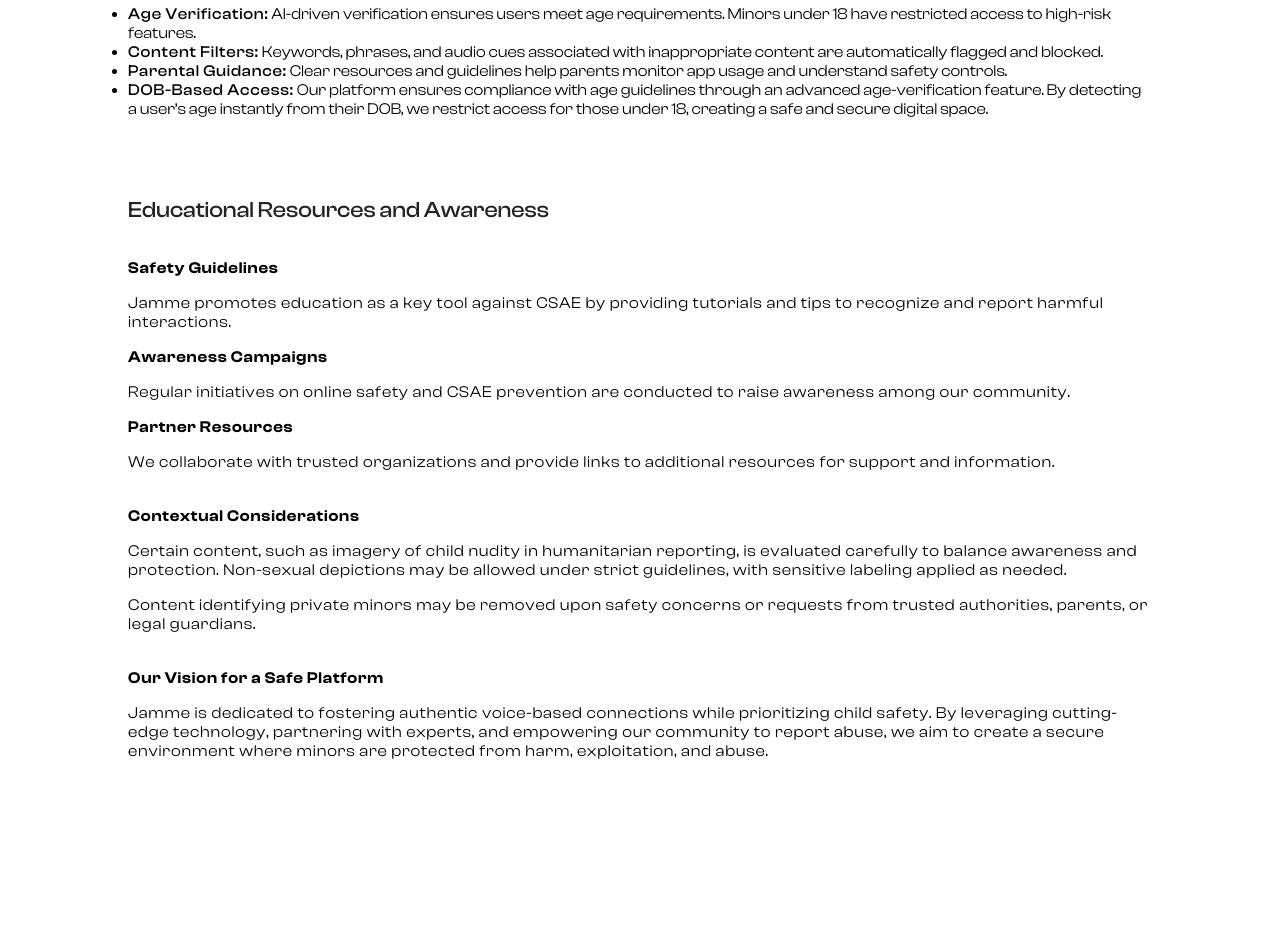
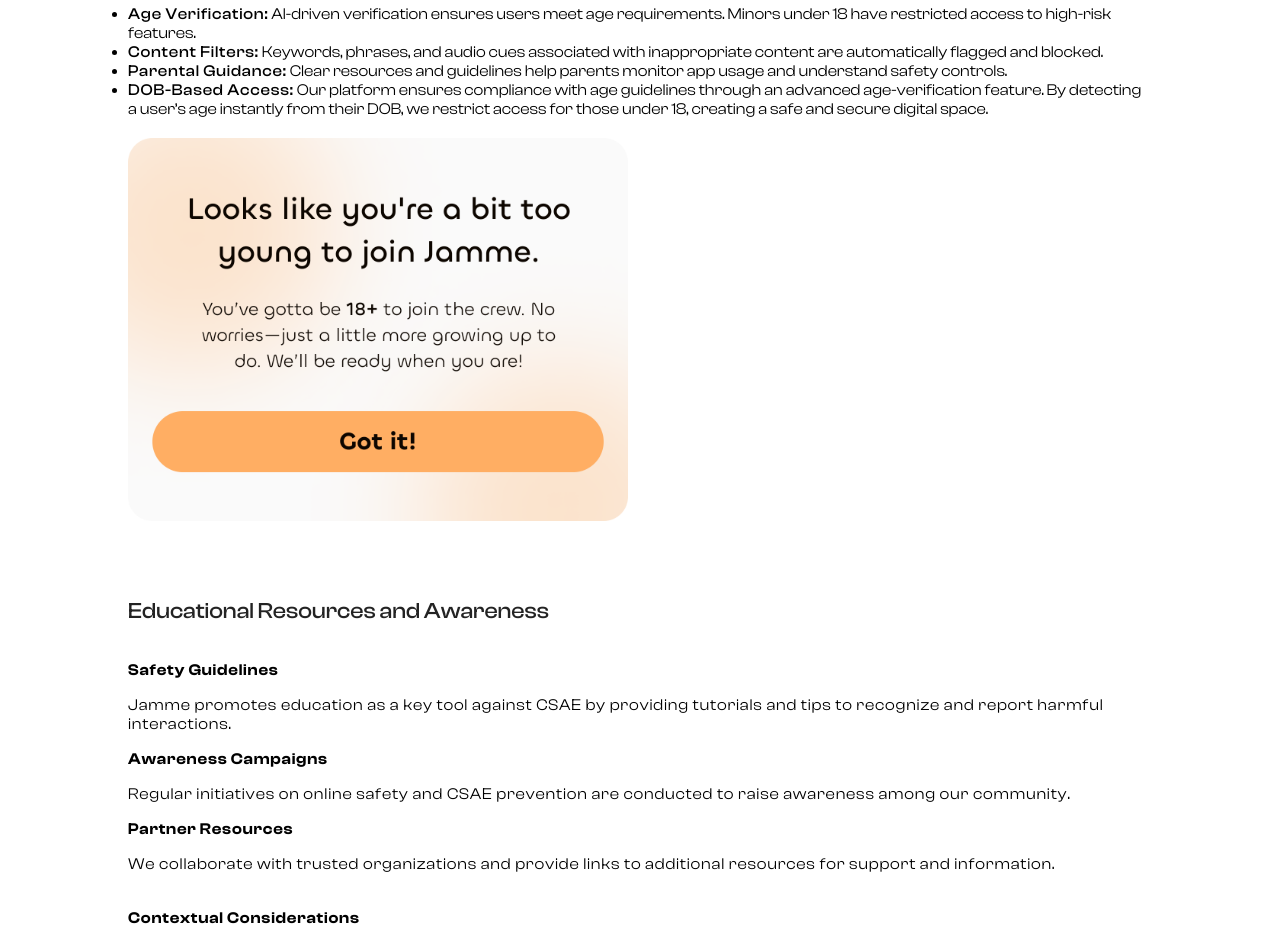
Before and after one commit to NampallyWebHosting/Jamme, a plain HTML site: page pages/csae.html in a window 1280 px wide. Shown: the part 2340-3275 px from the top of the page. Before the commit the page ends 3194 px from the top, so only its background shows below. Drawn offline with nearby package versions, Linux system fonts and the light colour scheme.

Commit message:
added image

```diff
--- a/css/csae.css
+++ b/css/csae.css
@@ -165,12 +165,11 @@ a {
 }
 
 .blog>img {
-    width: 100%;
+    width: 500px;
     max-width: 100%;
     height: auto;
     object-position: bottom;
     object-fit: cover;
-    aspect-ratio: 16/10;
 }
 
 .blog>h2 {
--- a/pages/csae.html
+++ b/pages/csae.html
@@ -275,8 +275,11 @@
                 instantly from their DOB, we restrict access for those under 18,
                 creating a safe and secure digital space.
               </li>
+
             </ul>
+
           </div>
+           <img src="/assets/above age pop up.png" alt="Blog">
         </article>
 
         <article class="blog">
```
Also changed, not shown: assets/above age pop up.png (added).
